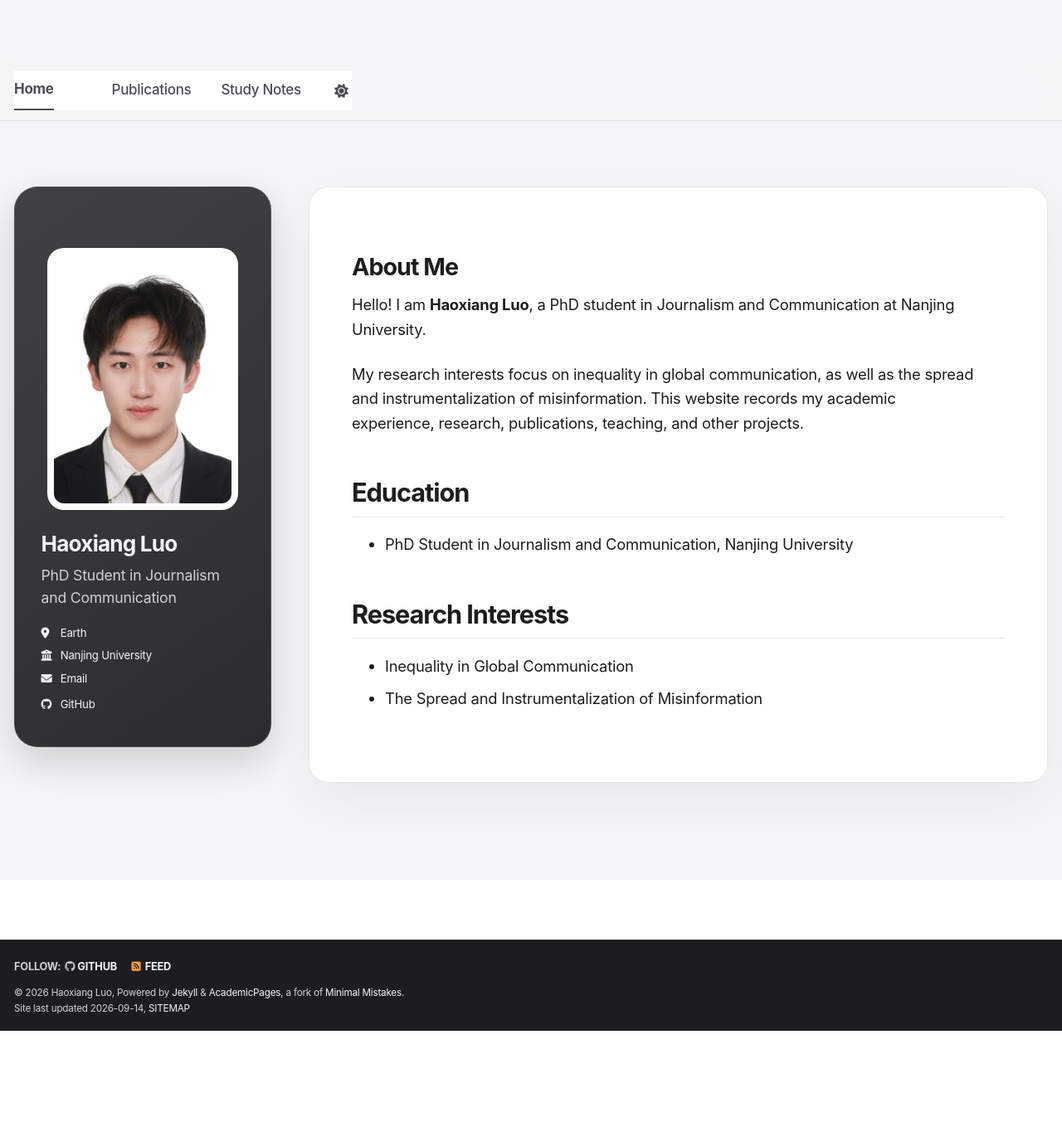
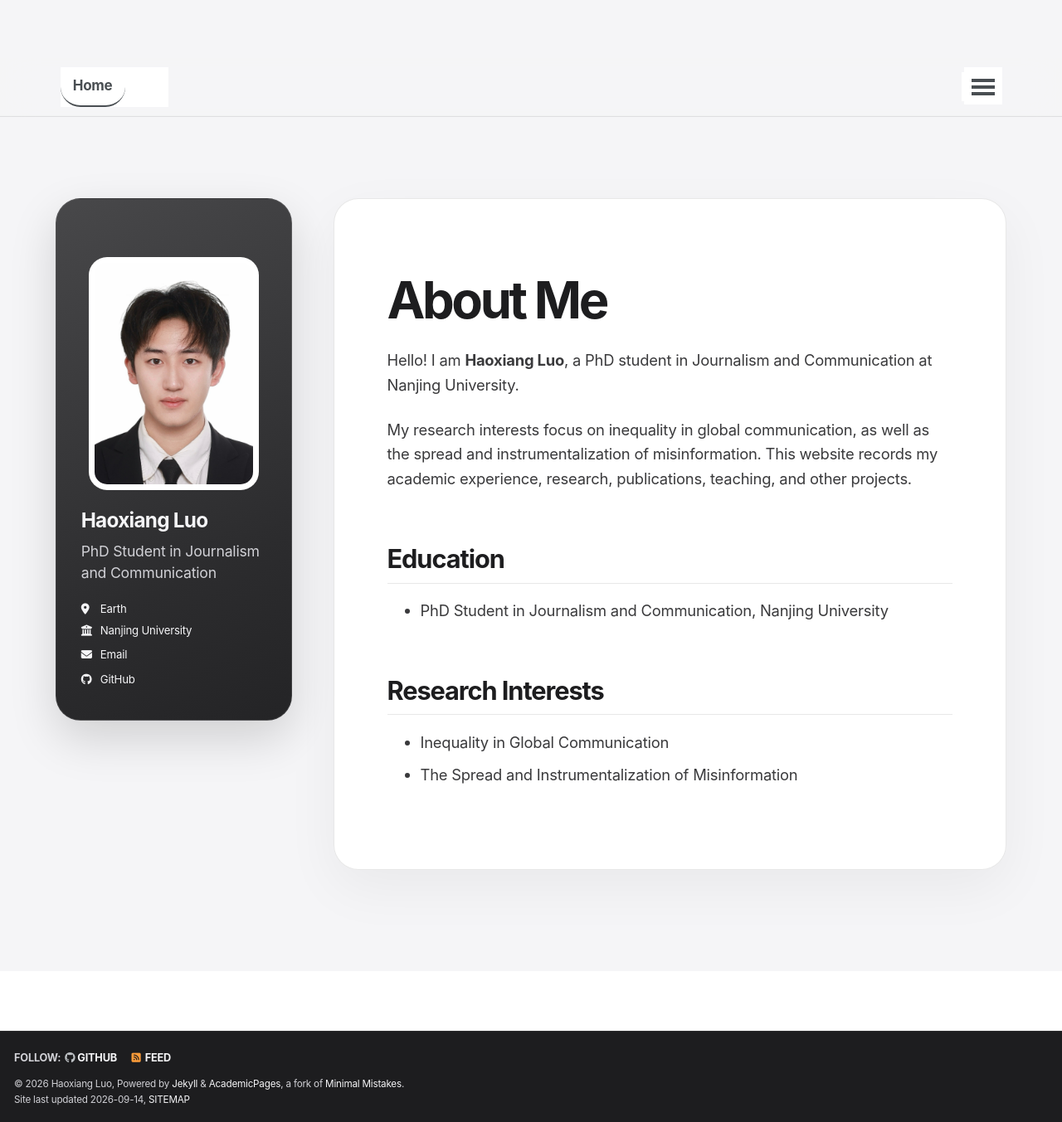
Before and after one commit to HaoxiangLuo/HaoxiangLuo.github.io, a Jekyll site: the page built from _pages/about.md, in a window 1280 px wide and 1353 px high. Shown: the whole window at 83% size. Built offline with Jekyll 4.4.1, drawn with Linux system fonts in a browser that asks for light colours; a style sheet for code colours, icons or effects is not loaded.

Commit message:
Polish homepage composition and navigation

```diff
--- a/assets/css/main.scss
+++ b/assets/css/main.scss
@@ -609,3 +609,122 @@ body {
     border-radius: 20px;
   }
 }
+
+
+/* Apple-style composition pass: one grid, quiet depth, decisive typography. */
+.masthead__inner-wrap,
+#main {
+  max-width: 1180px;
+}
+
+.masthead__inner-wrap {
+  box-sizing: border-box;
+  padding: 0.62rem 1.25rem;
+}
+
+.masthead__menu,
+.greedy-nav,
+.greedy-nav .visible-links {
+  width: 100%;
+}
+
+.greedy-nav .visible-links {
+  display: flex;
+  align-items: center;
+  gap: 0.25rem;
+}
+
+.greedy-nav .visible-links .tail {
+  margin-left: auto;
+}
+
+.greedy-nav a {
+  padding-right: 0.85rem;
+  padding-left: 0.85rem;
+  border-radius: 999px;
+}
+
+.greedy-nav a:hover {
+  background: rgba(29, 29, 31, 0.055);
+}
+
+.home-page #main {
+  padding-top: clamp(2.25rem, 5vw, 4.5rem);
+}
+
+.home-page .sidebar,
+.home-page .page {
+  border-radius: 30px;
+}
+
+.home-page .sidebar {
+  align-self: start;
+  padding: 1.65rem;
+  background: linear-gradient(155deg, #48484a 0%, #2c2c2e 70%, #242426 100%);
+  box-shadow: 0 22px 55px rgba(0, 0, 0, 0.15);
+}
+
+.home-page .sidebar .author__avatar {
+  max-width: 205px;
+  margin-bottom: 1.2rem;
+}
+
+.home-page .sidebar .author__avatar img {
+  border-width: 2px;
+  border-radius: 22px;
+}
+
+.home-page .sidebar .author__name {
+  margin-top: 0;
+  font-size: 1.35rem;
+}
+
+.home-page .page {
+  padding: clamp(2.75rem, 5vw, 4.75rem);
+  box-shadow: 0 22px 65px rgba(0, 0, 0, 0.052);
+}
+
+.home-page .page__content > h1:first-child {
+  margin: 0 0 1.5rem;
+  font-size: clamp(2.65rem, 4.8vw, 4.2rem);
+  line-height: 1.02;
+  letter-spacing: -0.055em;
+}
+
+.home-page .page__content h2 {
+  margin-top: 3.5rem;
+  font-size: clamp(1.55rem, 2.4vw, 2rem);
+}
+
+.home-page .page__content p,
+.home-page .page__content li {
+  max-width: 720px;
+  color: #3a3a3c;
+}
+
+.inner-page .page__title {
+  font-size: clamp(2.7rem, 5vw, 4.6rem);
+}
+
+@media screen and (min-width: 1024px) {
+  .home-page #main {
+    grid-template-columns: 285px minmax(0, 1fr);
+    gap: 2.75rem;
+  }
+}
+
+@media (max-width: 1023px) {
+  .masthead__inner-wrap {
+    padding-right: 0.75rem;
+    padding-left: 0.75rem;
+  }
+
+  .home-page .sidebar,
+  .home-page .page {
+    border-radius: 22px;
+  }
+
+  .home-page .page__content > h1:first-child {
+    font-size: 2.45rem;
+  }
+}
```
